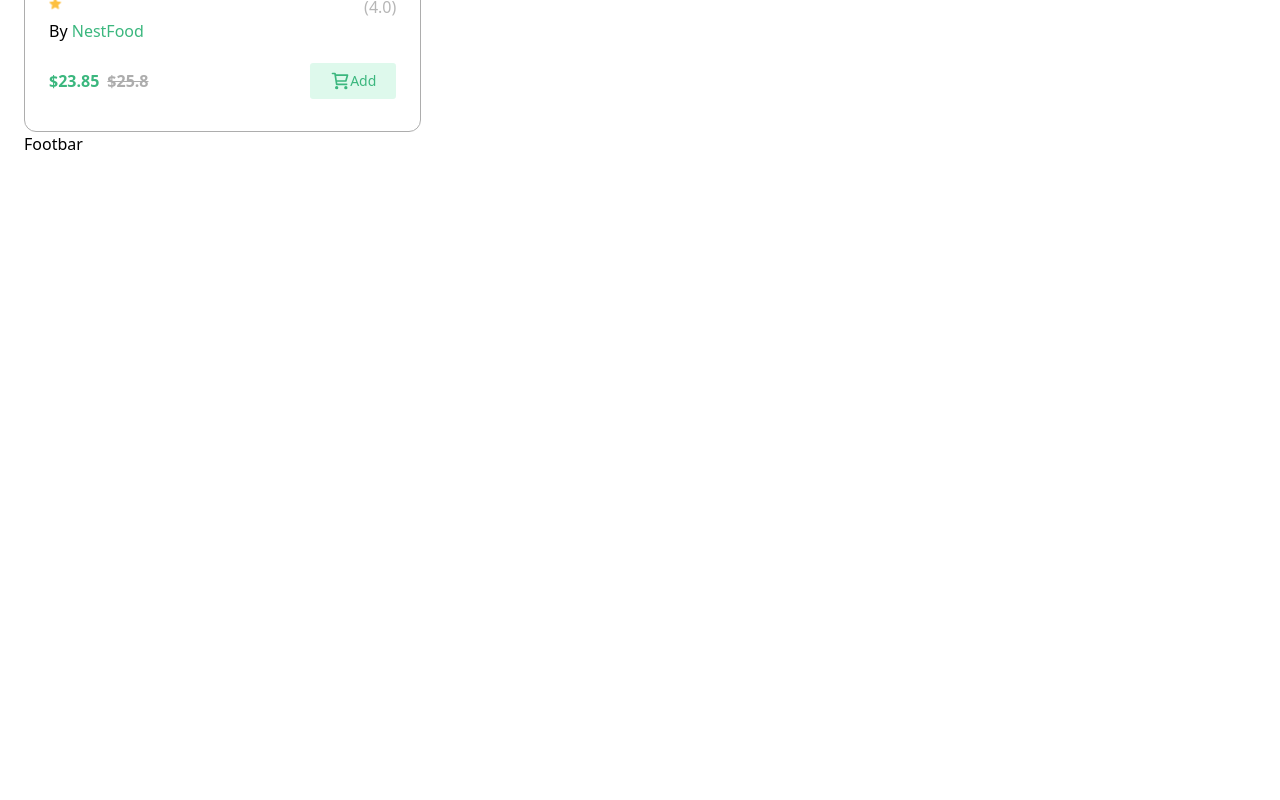
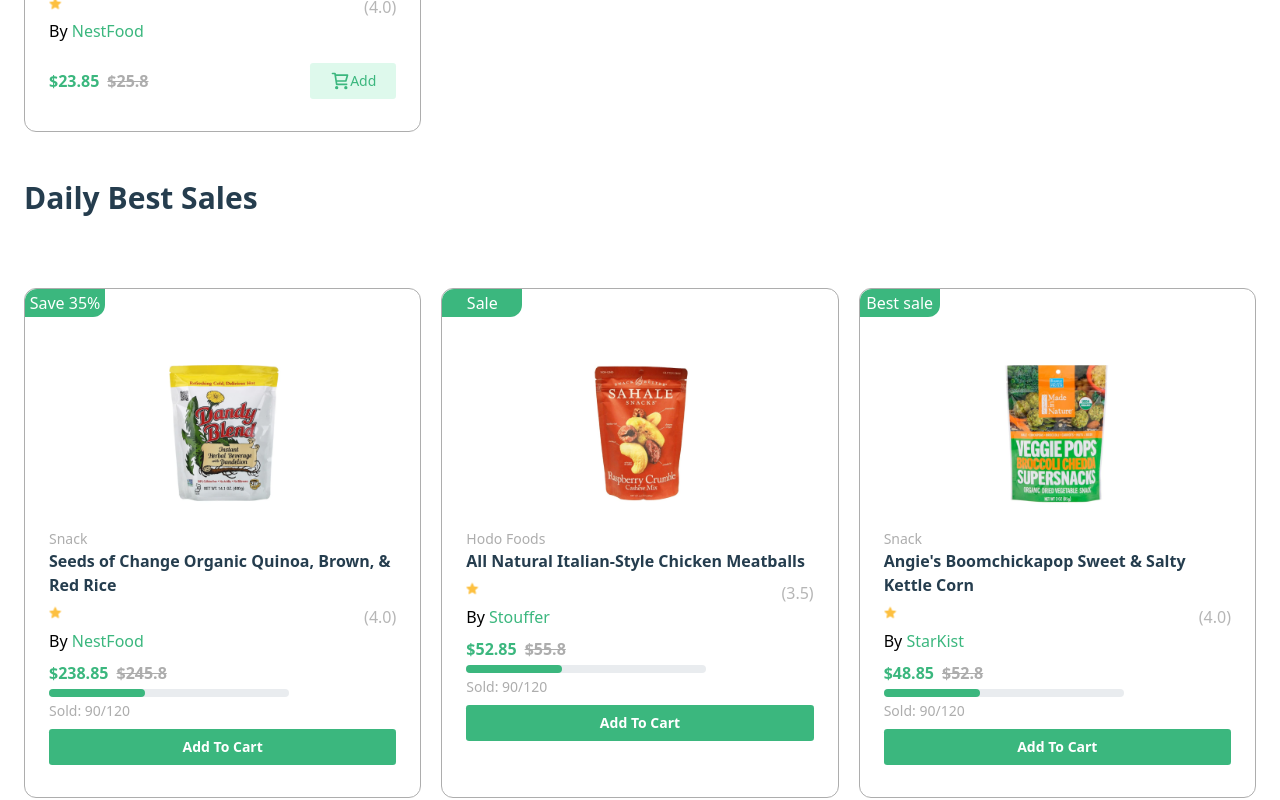
Before and after one commit to vicktor349/nestmart, a Next.js app: page / in a window 1280 px wide. Shown: the part 3280-4080 px from the top of the page. Before the commit the page ends 3436 px from the top, so only its background shows below. Built offline with nearby package versions, Linux system fonts and the light colour scheme.

Commit message:
Daily best sales component and responsivity

```diff
--- /dev/null
+++ b/components/BestSales.js
@@ -0,0 +1,15 @@
+import React from 'react'
+import BestSellingCard from './BestSellingCard'
+
+const BestSales = () =>
+{
+    return (
+        <div>
+            <h3 className='text-3xl font-semibold text-primaryText py-12'>Daily Best Sales</h3>
+            <BestSellingCard />
+        </div>
+
+    )
+}
+
+export default BestSales
--- /dev/null
+++ b/components/BestSellingCard.js
@@ -0,0 +1,50 @@
+import Image from 'next/image'
+import Link from 'next/link'
+import React from 'react'
+import bestsellingData from '@/data/bestsellingData'
+
+const BestSellingCard = () =>
+{
+
+    return (
+        <div className='mt-6'>
+            <div className='grid grid-cols-100 gap-5 select-none'>
+                {
+                    bestsellingData.map((data, id) =>
+                    {
+                        return (
+                            <div className='border border-1 border-[#ADADAD] rounded-xl' key={id}>
+                                <p className="bg-primary text-white w-20 py-[0.11rem] text-center rounded-ss-xl rounded-ee-xl" >{data.tag}</p>
+                                <Image src={data.imageUrl} className="h-48 w-48 mx-auto mt-5 object-contain" alt='Product Image' width={100} height={100} />
+                                <div className='mx-6'>
+                                    <p className='text-sm text-[#ADADAD]'>{data.category}</p>
+                                    <h3 className='text-primaryText font-semibold hover:cursor-pointer'>{data.text}</h3>
+                                    <section >
+                                        <section className='flex justify-between'>
+                                            <Image src={"/images/popular/rating.png"} alt='Rating' width={100} height={100} className='object-contain h-auto w-auto' />
+                                            <p className='text-[#B6B6B6] mt-2'>({data.rating})</p>
+                                        </section>
+                                        <p>By <span className='text-[#3BB77E] hover:cursor-pointer hover:underline'>{data.vendor}</span></p>
+                                        <section className='flex items-center mt-2  text-md'>
+                                            <p className='text-[#3BB77E] font-bold'>{data.price}</p>
+                                            <p className='text-[#ADADAD] ml-2 font-bold'><s>{data.changedPrice}</s></p>
+                                        </section>
+                                        <div className="w-60 bg-[#E9ECEF] rounded-full h-2 dark:bg-[#E9ECEF] my-1">
+                                            <div className="bg-primary h-2 rounded-full w-24"></div>
+                                        </div>
+                                        <p className='text-[#ADADAD] text-sm'>Sold: 90/120</p>
+                                        <Link href="/" className='text-white text-sm bg-primary flex justify-center mt-2 py-2 px-5 ml-auto rounded-[0.2rem] mb-8 font-bold'>
+                                            Add To Cart
+                                        </Link>
+                                    </section>
+                                </div>
+                            </div>
+                        )
+                    })
+                }
+            </div>
+        </div>
+    )
+}
+
+export default BestSellingCard
--- /dev/null
+++ b/data/bestsellingData.js
@@ -0,0 +1,57 @@
+const popularData = [
+    {
+        tag: "Save 35%",
+        imageUrl: "/images/popular/rice.png",
+        category: "Snack",
+        text: "Seeds of Change Organic Quinoa, Brown, & Red Rice",
+        rating: "4.0",
+        vendor: "NestFood",
+        price: "$238.85",
+        changedPrice: "$245.8",
+    },
+    {
+        tag: "Sale",
+        imageUrl: "/images/popular/meatball.png",
+        category: "Hodo Foods",
+        text: "All Natural Italian-Style Chicken Meatballs",
+        rating: "3.5",
+        vendor: "Stouffer",
+        price: "$52.85",
+        changedPrice: "$55.8"
+    },
+    {
+        tag: "Best sale",
+        imageUrl: "/images/popular/corn.png",
+        category: "Snack",
+        text: "Angie's Boomchickapop Sweet & Salty Kettle Corn",
+        rating: "4.0",
+        vendor: "StarKist",
+        price: "$48.85",
+        changedPrice: "$52.8"
+    }
+    ,
+    {
+        tag: "New",
+        imageUrl: "/images/popular/corn.png",
+        category: "Snack",
+        text: "Angie's Boomchickapop Sweet & Salty Kettle Corn",
+        rating: "4.0",
+        vendor: "StarKist",
+        price: "$48.85",
+        changedPrice: "$52.8"
+    }
+    ,
+    {
+        tag: "-10%",
+        imageUrl: "/images/popular/corn.png",
+        category: "Snack",
+        text: "Angie's Boomchickapop Sweet & Salty Kettle Corn",
+        rating: "4.0",
+        vendor: "StarKist",
+        price: "$48.85",
+        changedPrice: "$52.8"
+    }
+]
+
+
+export default popularData;
--- a/pages/index.js
+++ b/pages/index.js
@@ -1,3 +1,4 @@
+import BestSales from "@/components/BestSales";
 import FeaturedCategories from "@/components/FeaturedCategories";
 import HeroBanner from "@/components/HeroBanner";
 import PopularProducts from "@/components/PopularProducts";
@@ -15,6 +16,7 @@ export default function Home()
         <HeroBanner />
         <FeaturedCategories />
         <PopularProducts />
+        <BestSales />
       </div>
     </>
   );
```
Also changed, not shown: public/images/bestselling/salesbanner.png (added).
